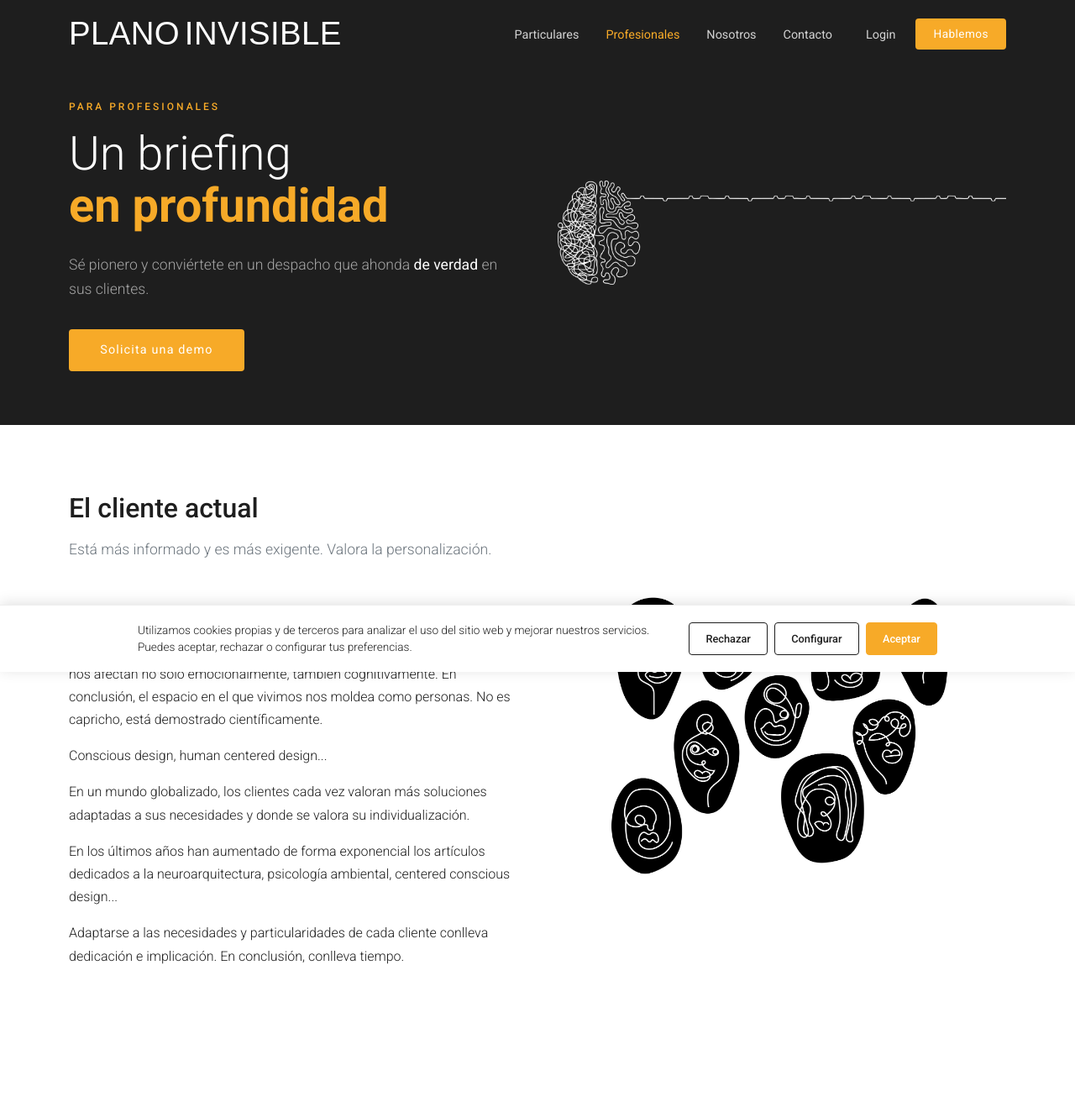
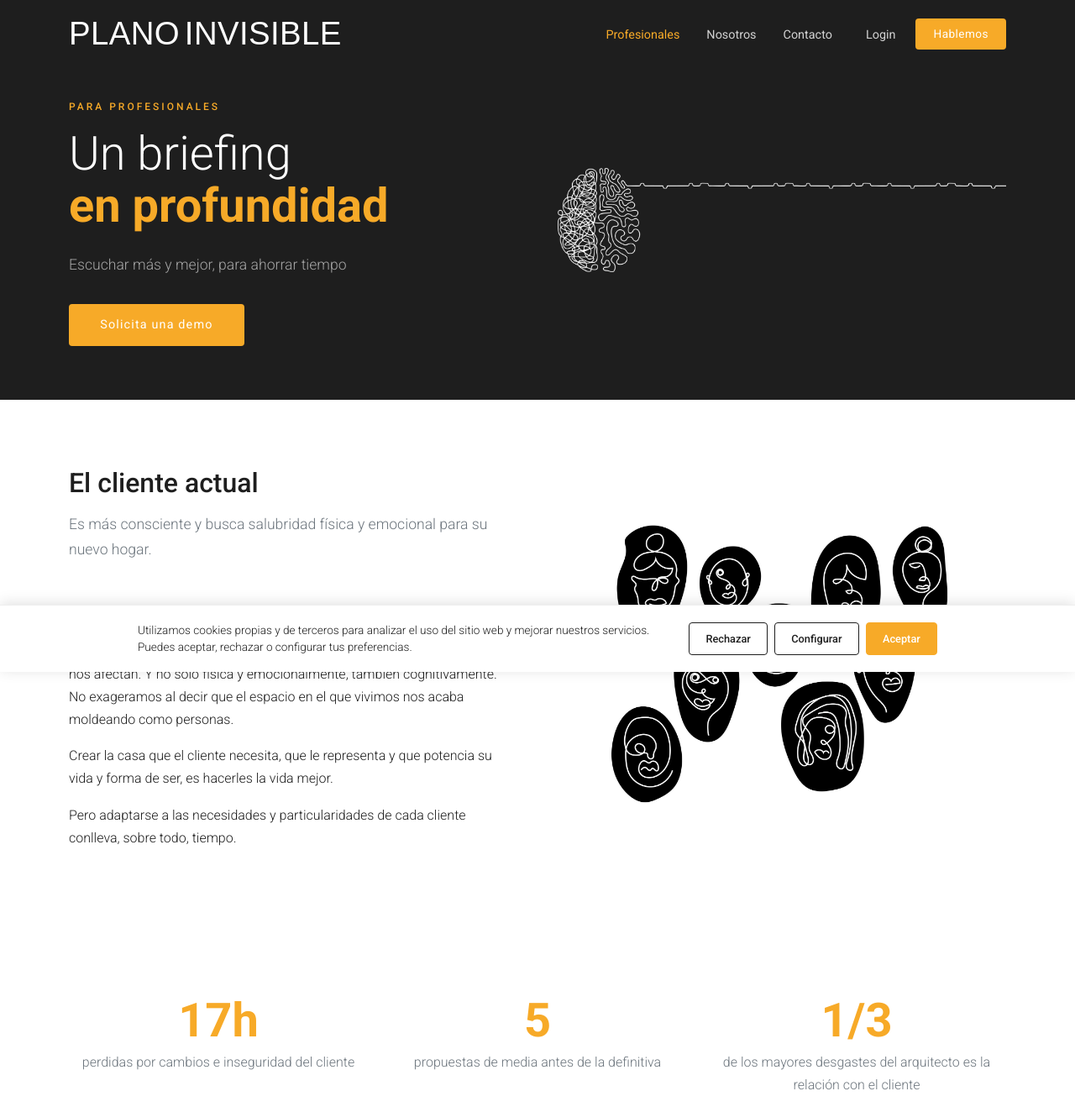
Before and after one commit to bronsoms/plano-invisible-web, an Eleventy site: page src/profesionales.njk in a window 1280 px wide. Shown: the top 1324 px of the page at 84% size. Built offline with nearby package versions, Linux system fonts and the light colour scheme; Eleventy itself is replaced by a stand-in of ours; files that its build step writes are made by us from their sources; a web font is replaced by a local one.

Commit message:
Polish profile pages and tighten the profile-only navigation
Updates a handful of copy edits and prevents visitors from crossing
between the Particular and Profesional flows once they've entered one.

- Nosotros: remove the "neuroarquitectura" qualifier from Laura's bio
  so the team description matches the rest of the site's positioning.
- Profesionales: replace the hero subtitle ("Sé pionero…") with
  "Escuchar más y mejor, para ahorrar tiempo" — closer to the value
  proposition we keep using elsewhere.
- Profesionales: rewrite "El cliente actual" with the latest copy
  (consciousness, salubridad, neurociencia framing, time as the
  bottleneck) and drop the bullet-style fragments that didn't read
  well as a paragraph block.
- Profesionales: remove the line break between "cliente" and "antes
  del diseño arquitectónico" in the "La solución" lead so the
  sentence stays on one logical line.
- Navbar + footer: hide the link to the other profile when the visitor
  is already inside one (Particular doesn't see Profesionales and vice
  versa). Home and the rest of the site keep both links.

```diff
--- a/src/_includes/footer.njk
+++ b/src/_includes/footer.njk
@@ -9,8 +9,8 @@
       <div class="col-lg-2 col-md-4">
         <h6 class="footer-heading">Plano Invisible</h6>
         <ul class="footer-links">
-          <li><a href="/particulares.html">Particulares</a></li>
-          <li><a href="/profesionales.html">Profesionales</a></li>
+          {% if activePage != 'profesionales' %}<li><a href="/particulares.html">Particulares</a></li>{% endif %}
+          {% if activePage != 'particulares' %}<li><a href="/profesionales.html">Profesionales</a></li>{% endif %}
           <li><a href="/nosotros.html">Nosotros</a></li>
           <li><a href="/contacto.html">Contacto</a></li>
         </ul>
--- a/src/_includes/navbar.njk
+++ b/src/_includes/navbar.njk
@@ -10,8 +10,14 @@
     </button>
     <div class="collapse navbar-collapse justify-content-end" id="navbarNav">
       <ul class="navbar-nav">
+        {# Hide the cross-profile link once the visitor has entered a profile,
+           so a Particular doesn't switch to the Profesional flow and vice versa. #}
+        {% if activePage != 'profesionales' %}
         <li class="nav-item"><a class="nav-link {% if activePage == 'particulares' %}active{% endif %}" href="/particulares.html">Particulares</a></li>
+        {% endif %}
+        {% if activePage != 'particulares' %}
         <li class="nav-item"><a class="nav-link {% if activePage == 'profesionales' %}active{% endif %}" href="/profesionales.html">Profesionales</a></li>
+        {% endif %}
         <li class="nav-item"><a class="nav-link {% if activePage == 'nosotros' %}active{% endif %}" href="/nosotros.html">Nosotros</a></li>
         <li class="nav-item"><a class="nav-link {% if activePage == 'contacto' %}active{% endif %}" href="/contacto.html">Contacto</a></li>
         <li class="nav-item ms-lg-2"><a class="nav-link" href="https://app.planoinvisible.com" target="_blank">Login</a></li>
--- a/src/nosotros.njk
+++ b/src/nosotros.njk
@@ -87,7 +87,7 @@ permalink: /nosotros.html
             <img src="/images/laura-alconero.jpg" alt="Laura Alconero de Rioja" class="team-photo">
             <h4>Laura Alconero de Rioja</h4>
             <p class="team-role">CEO &amp; Co-founder</p>
-            <p class="team-bio">Arquitecta especialista en neuroarquitectura con experiencia en despachos de arquitectura e interiorismo. Fundó su propio estudio en 2019, donde desarrolló y validó durante más de seis años la metodología que hoy sustenta PLANO INVISIBLE. Especializada en procesos de descubrimiento profundo del cliente aplicados al diseño residencial.</p>
+            <p class="team-bio">Arquitecta con experiencia en despachos de arquitectura e interiorismo. Fundó su propio estudio en 2019, donde desarrolló y validó durante más de seis años la metodología que hoy sustenta PLANO INVISIBLE. Especializada en procesos de descubrimiento profundo del cliente aplicados al diseño residencial.</p>
           </div>
         </div>
         <div class="col-md-5 fade-up">
--- a/src/profesionales.njk
+++ b/src/profesionales.njk
@@ -20,7 +20,7 @@ schemaServiceType: "Plataforma de briefing para arquitectos e interioristas"
           <h1 class="pro-hero__title">
             Un briefing<br><span>en profundidad</span>
           </h1>
-          <p class="pro-hero__sub">Sé pionero y conviértete en un despacho que ahonda <strong style="color:#fff;">de verdad</strong> en sus clientes.</p>
+          <p class="pro-hero__sub">Escuchar más y mejor, para ahorrar tiempo</p>
           <a href="/contacto.html" class="btn btn-accent pro-hero__cta">Solicita una demo</a>
         </div>
         <div class="col-lg-6 text-center">
@@ -36,13 +36,11 @@ schemaServiceType: "Plataforma de briefing para arquitectos e interioristas"
       <div class="row align-items-center g-5">
         <div class="col-lg-6 fade-left">
           <h2 class="section-title">El cliente actual</h2>
-          <p class="section-subtitle">Está más informado y es más exigente. Valora la personalización.</p>
-          <p>La casa debe amoldarse a ellos, la ciencia lo explica.</p>
-          <p>En los últimos años, la neurociencia ha ido demostrando como los espacios nos afectan no solo emocionalmente, también cognitivamente. En conclusión, el espacio en el que vivimos nos moldea como personas. No es capricho, está demostrado científicamente.</p>
-          <p>Conscious design, human centered design...</p>
-          <p>En un mundo globalizado, los clientes cada vez valoran más soluciones adaptadas a sus necesidades y donde se valora su individualización.</p>
-          <p>En los últimos años han aumentado de forma exponencial los artículos dedicados a la neuroarquitectura, psicología ambiental, centered conscious design...</p>
-          <p>Adaptarse a las necesidades y particularidades de cada cliente conlleva dedicación e implicación. En conclusión, conlleva tiempo.</p>
+          <p class="section-subtitle">Es más consciente y busca salubridad física y emocional para su nuevo hogar.</p>
+          <p>La casa debe amoldarse a ellos; la ciencia lo explica.</p>
+          <p>En los últimos años, la neurociencia ha ido demostrando cómo los espacios nos afectan. Y no solo física y emocionalmente, también cognitivamente. No exageramos al decir que el espacio en el que vivimos nos acaba moldeando como personas.</p>
+          <p>Crear la casa que el cliente necesita, que le representa y que potencia su vida y forma de ser, es hacerles la vida mejor.</p>
+          <p>Pero adaptarse a las necesidades y particularidades de cada cliente conlleva, sobre todo, tiempo.</p>
         </div>
         <div class="col-lg-6 fade-right text-center">
           <img src="/images/cares-horizontal.jpg" alt="El cliente actual" class="nosotros-img img-fluid" style="max-width:80%;">
@@ -87,7 +85,7 @@ schemaServiceType: "Plataforma de briefing para arquitectos e interioristas"
     <div class="container">
       <div class="text-center mb-5">
         <h2 class="section-title fade-up" style="color:#fff;">La solución</h2>
-        <p class="fade-up mx-auto solution-lead"><span class="logo-plano highlight-logo">PLANO</span><span class="logo-invisible highlight-logo">INVISIBLE</span> es una plataforma digital que combina<br><strong style="color:var(--accent);">arquitectura, psicología y neurociencia</strong> para sistematizar el descubrimiento profundo del cliente<br>antes del diseño arquitectónico.</p>
+        <p class="fade-up mx-auto solution-lead"><span class="logo-plano highlight-logo">PLANO</span><span class="logo-invisible highlight-logo">INVISIBLE</span> es una plataforma digital que combina<br><strong style="color:var(--accent);">arquitectura, psicología y neurociencia</strong> para sistematizar el descubrimiento profundo del cliente antes del diseño arquitectónico.</p>
       </div>
 
       <div class="row align-items-center g-5 mb-5">
```
